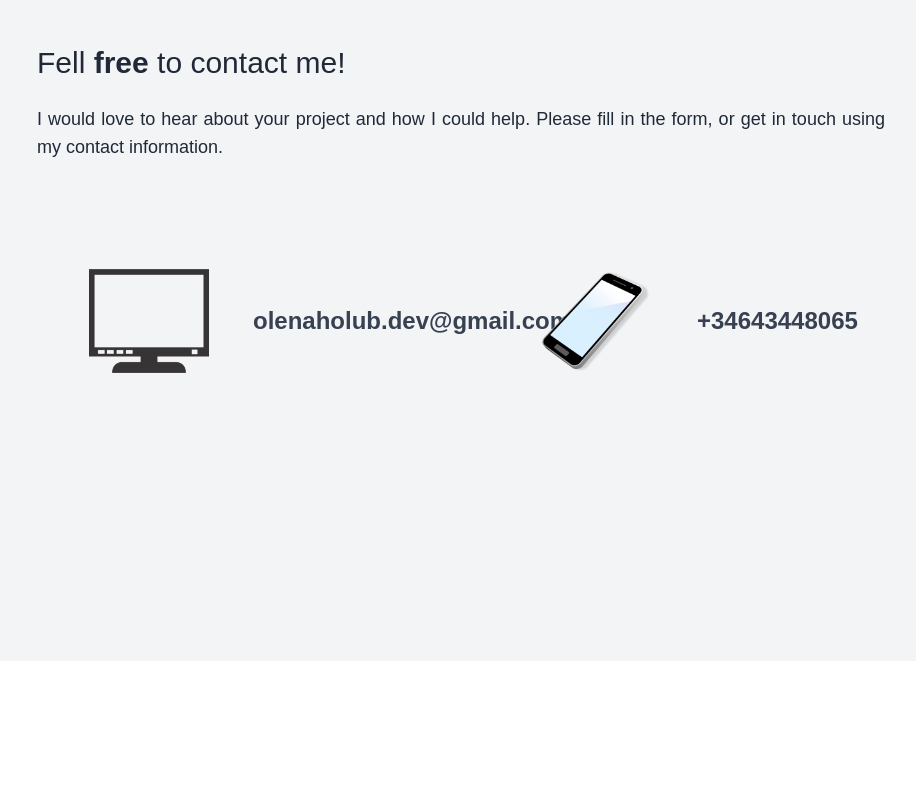
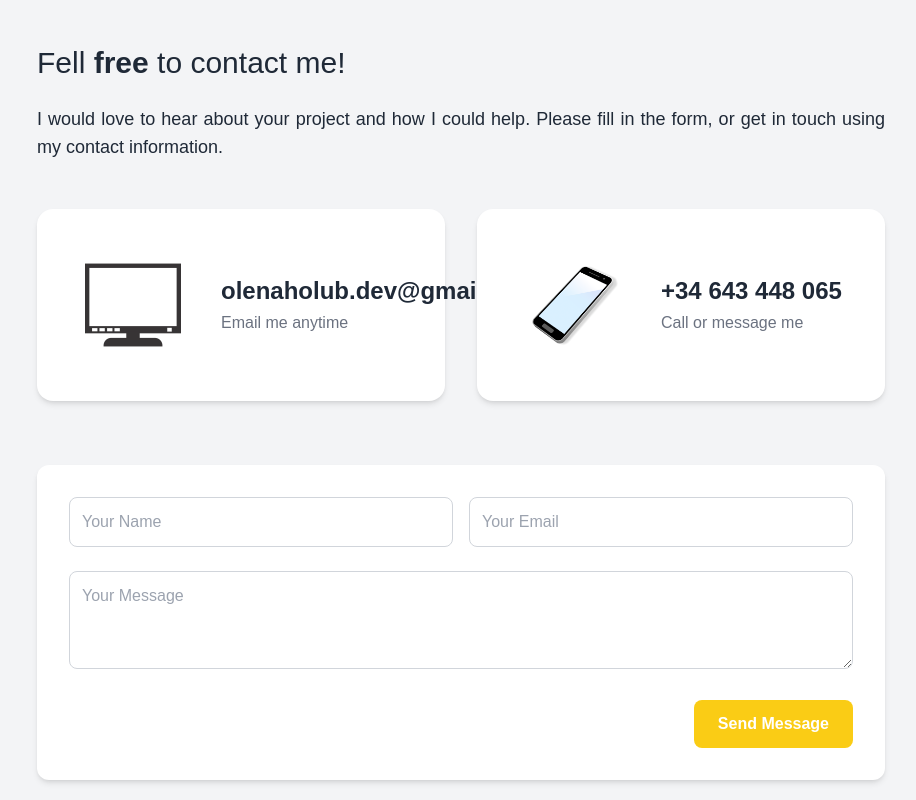
Before and after one commit to OlenaHolu/olena-holub-personal-site, a Next.js app: page / in a window 1280 px wide. Shown: the part 4475-5275 px from the top of the page, without its empty margins (299-1215 px from the left). Before the commit the page ends 5136 px from the top, so only its background shows below. Built offline with nearby package versions, Linux system fonts and the light colour scheme.

Commit message:
Refactor Contact section to integrate ContactForm component and enhance layout styling

```diff
--- a/components/ContactForm.tsx
+++ b/components/ContactForm.tsx
@@ -1,4 +1,5 @@
 'use client';
+
 import { useState } from 'react';
 import Swal from 'sweetalert2';
 
@@ -6,11 +7,13 @@ export default function ContactForm() {
   const [form, setForm] = useState({ name: '', email: '', message: '' });
   const [status, setStatus] = useState('');
 
-  const handleChange = (e: React.ChangeEvent<HTMLInputElement | HTMLTextAreaElement>) => {
+  const handleChange = (
+    e: React.ChangeEvent<HTMLInputElement | HTMLTextAreaElement>
+  ) => {
     setForm({ ...form, [e.target.name]: e.target.value });
   };
 
-  const valideteEmail = (email: string) =>
+  const validateEmail = (email: string) =>
     /^[^\s@]+@[^\s@]+\.[^\s@]+$/.test(email);
 
   const handleSubmit = async (e: React.FormEvent) => {
@@ -19,16 +22,16 @@ export default function ContactForm() {
     if (!form.name || !form.email || !form.message) {
       Swal.fire({
         icon: 'error',
-        title: 'Error',
+        title: 'Missing Fields',
         text: 'All fields are required.',
       });
       return;
     }
 
-    if (!valideteEmail(form.email)) {
+    if (!validateEmail(form.email)) {
       Swal.fire({
         icon: 'error',
-        title: 'Error',
+        title: 'Invalid Email',
         text: 'Please enter a valid email address.',
       });
       return;
@@ -46,31 +49,32 @@ export default function ContactForm() {
       if (res.ok) {
         Swal.fire({
           icon: 'success',
-          title: 'Success',
-          text: 'Your message has been sent successfully!',
+          title: 'Message Sent',
+          text: 'Thanks! I will get back to you shortly.',
         });
-      setStatus('Message sent successfully!');
         setForm({ name: '', email: '', message: '' });
+        setStatus('');
       } else {
         Swal.fire({
           icon: 'error',
           title: 'Error',
-            text: 'There was an error sending your message. Please try again later.',
+          text: 'Something went wrong. Please try again later.',
         });
-      setStatus('Failed to send message.');
+        setStatus('');
       }
     } catch (error) {
       Swal.fire({
         icon: 'error',
-      title: 'Error',
-      text: 'An unexpected error occurred. Please try again later.',
+        title: 'Unexpected Error',
+        text: 'Please try again later.',
       });
-    setStatus('An unexpected error occurred.');
+      setStatus('');
     }
   };
 
   return (
-    <form onSubmit={handleSubmit} className="space-y-4 max-w-md mx-auto">
+    <form onSubmit={handleSubmit} className="space-y-6">
+      <div className="grid gap-4 sm:grid-cols-2">
         <input
           type="text"
           name="name"
@@ -78,7 +82,7 @@ export default function ContactForm() {
           value={form.name}
           onChange={handleChange}
           required
-        className="w-full border p-2 rounded"
+          className="w-full border border-gray-300 rounded-lg p-3 focus:outline-none focus:ring-2 focus:ring-yellow-400"
         />
         <input
           type="email"
@@ -87,21 +91,32 @@ export default function ContactForm() {
           value={form.email}
           onChange={handleChange}
           required
-        className="w-full border p-2 rounded"
+          className="w-full border border-gray-300 rounded-lg p-3 focus:outline-none focus:ring-2 focus:ring-yellow-400"
         />
+      </div>
+
       <textarea
         name="message"
         placeholder="Your Message"
-        rows={5}
+        rows={3}
         value={form.message}
         onChange={handleChange}
         required
-        className="w-full border p-2 rounded"
+        className="w-full border border-gray-300 rounded-lg p-3 focus:outline-none focus:ring-2 focus:ring-yellow-400"
       />
-      <button type="submit" className="bg-yellow-400 text-white px-4 py-2 rounded">
-        Send
+
+      <div className="flex justify-end">
+        <button
+          type="submit"
+          className="bg-yellow-400 hover:bg-yellow-500 text-white font-semibold px-6 py-3 rounded-lg transition duration-200"
+        >
+          Send Message
         </button>
-      <p className="text-sm text-green-600">{status}</p>
+      </div>
+
+      {status && (
+        <p className="text-sm text-gray-600 mt-2 text-right italic">{status}</p>
+      )}
     </form>
   );
 }
--- a/components/sections/Contact.tsx
+++ b/components/sections/Contact.tsx
@@ -1,4 +1,5 @@
 import Image from 'next/image';
+import ContactForm from '../ContactForm';
 
 export default function Contact() {
   return (
@@ -22,40 +23,56 @@ export default function Contact() {
           </p>
         </div>
 
-        <div className="flex flex-col xl:grid xl:grid-cols-2 gap-6 xl:gap-10 xl:items-start">
-          {/* Contact Item - Email */}
-          <div className="flex flex-col justify-center items-center xl:items-start">
-            <div className="flex items-center gap-4 xl:gap-6 p-4 xl:p-8 bg-white md:bg-transparent rounded-lg md:rounded-none shadow-sm md:shadow-none w-full">
+        {/* Contact items */}
+        <div className="flex flex-col xl:grid xl:grid-cols-2 gap-8">
+          {/* Email */}
+          <div className="flex items-center bg-white rounded-2xl shadow-md p-6 lg:p-8 transition hover:shadow-xl">
             <Image
               src="/images/contact/monitor.png"
               alt="Email Icon"
               width={160}
               height={160}
-                className="w-24 h-24 xl:w-40 xl:h-40 flex-shrink-0"
+              className="w-20 h-20 xl:w-32 xl:h-32 object-contain"
             />
-              <div className="text-gray-700 text-center md:text-left">
-                <p className="font-bold text-base md:text-lg xl:text-2xl">olenaholub.dev@gmail.com</p>
-              </div>
+            <div className="ml-6 text-left">
+              <a
+                href="mailto:olenaholub.dev@gmail.com?subject=I'd like to work with you&body=Hello!"
+                className="text-lg xl:text-2xl font-semibold text-gray-800"
+              >
+                olenaholub.dev@gmail.com
+              </a>
+              <p className="text-sm xl:text-base text-gray-500 mt-1">Email me anytime</p>
             </div>
           </div>
 
-          {/* Contact Item - Phone */}
-          <div className="flex flex-col justify-center items-center xl:items-start">
-            <div className="flex items-center gap-4 xl:gap-6 p-4 xl:p-8 bg-white md:bg-transparent rounded-lg md:rounded-none shadow-sm md:shadow-none w-full">
+          {/* Phone */}
+          <div className="flex items-center bg-white rounded-2xl shadow-md p-6 lg:p-8 transition hover:shadow-xl">
             <Image
               src="/images/contact/phone.png"
               alt="Phone Icon"
               width={160}
               height={160}
-                className="w-24 h-24 xl:w-40 xl:h-40 flex-shrink-0"
+              className="w-20 h-20 xl:w-32 xl:h-32 object-contain"
             />
-              <div className="text-gray-700 text-center md:text-left">
-                <p className="font-bold text-base md:text-lg xl:text-2xl">+34643448065</p>
-              </div>
+            <div className="ml-6 text-left">
+              <a
+                href="tel:+34643448065"
+                className="text-lg xl:text-2xl font-semibold text-gray-800"
+              >
+                +34 643 448 065
+              </a>
+              <p className="text-sm xl:text-base text-gray-500 mt-1">Call or message me</p>
             </div>
           </div>
         </div>
 
+        {/* Contact Form */}
+        <div className="mt-12 lg:mt-16">
+
+          <div className="bg-white rounded-xl shadow-md p-6 sm:p-8">
+            <ContactForm />
+          </div>
+        </div>
 
       </div>
     </section>
```
Lines whose indentation alone changed are shown as unchanged.
